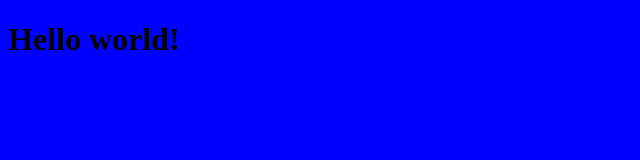
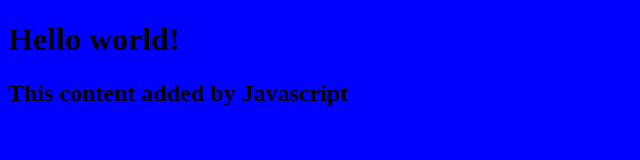
Before and after one commit to imbarilyn/Linah-Portfolio, a plain HTML site: page index.html in a window 1280 px wide. Shown: the whole page, without its empty margins (0-640 px from the left). Drawn offline with Linux system fonts and the light colour scheme.

Commit message:
added javascript file and linked to the index.html

```diff
--- a/index.html
+++ b/index.html
@@ -9,6 +9,7 @@
 </head>
 <body>
     <h1>Hello world!</h1>
+    <script type="text/javascript" src="./script.js"></script>
 
 </body>
 </html>
--- /dev/null
+++ b/script.js
@@ -0,0 +1,3 @@
+const h2 = document.createElement('h2');
+h2.textContent = "This content added by Javascript";
+document.querySelector("body").appendChild(h2);
```
